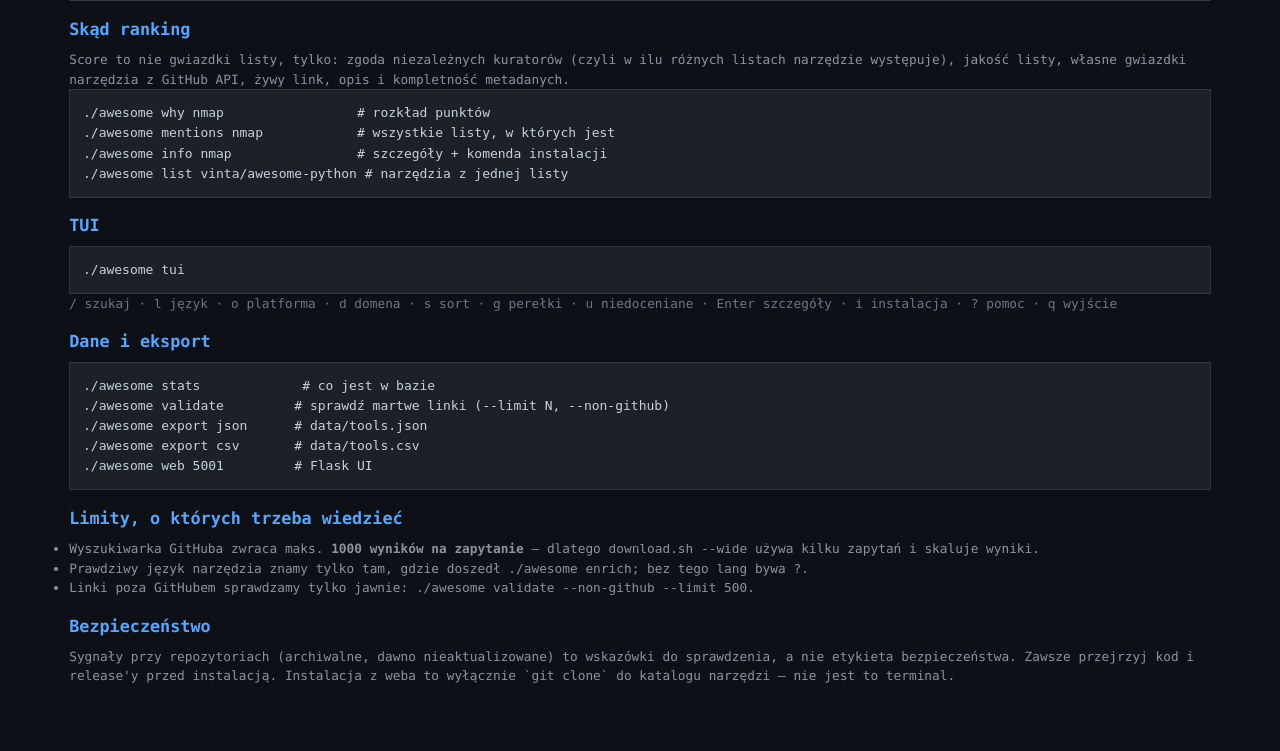
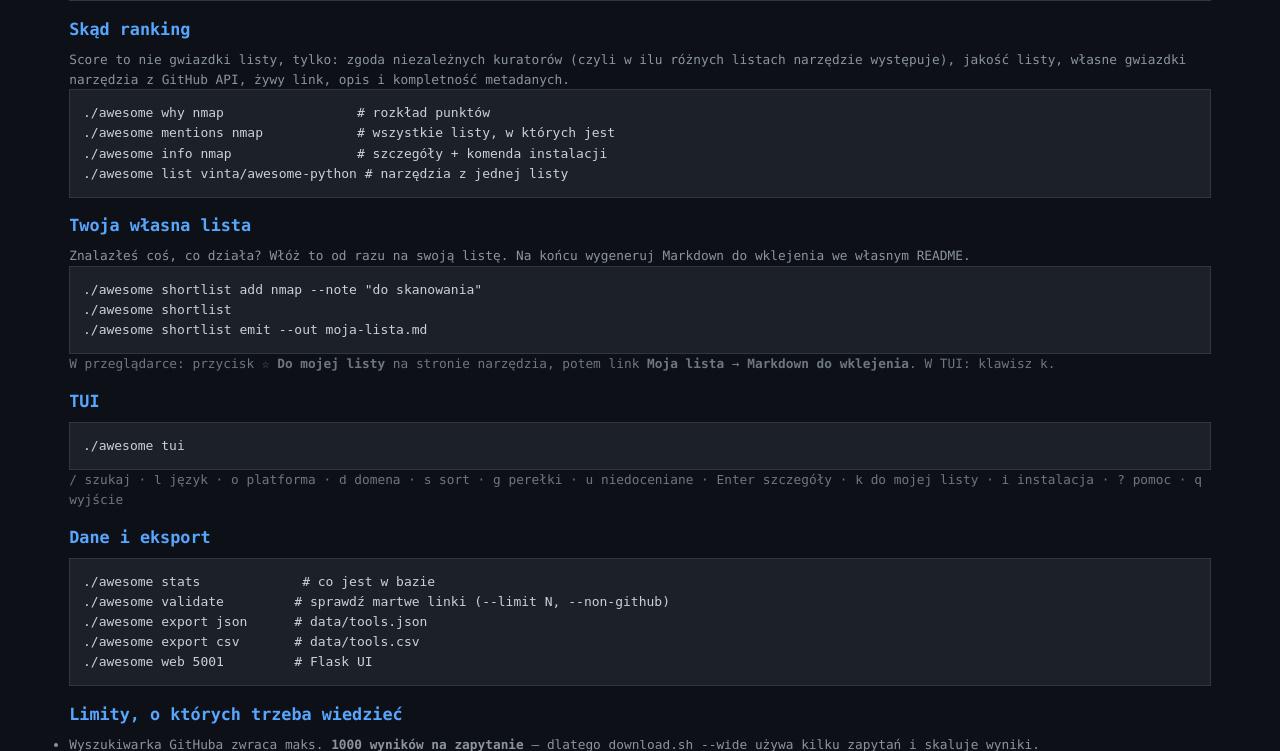
Before and after one commit to twojlogin/awesome-core, a Flask app: page /help in a window 1280 px wide. Shown: the part 722-1473 px from the top of the page. Run offline with Flask 3, Linux system fonts and the light colour scheme; parts of the project's set-up code (start-up, migrations or seed data) failed here and were passed over.

Commit message:
docs: własna lista w README i w pomocy web
Co: 3

```diff
--- a/web/templates/help.html
+++ b/web/templates/help.html
@@ -52,13 +52,24 @@ narzędzia z GitHub API, żywy link, opis i kompletność metadanych.</p>
 ./awesome list vinta/awesome-python # narzędzia z jednej listy
 </pre>
 
+<h2>Twoja własna lista</h2>
+<p class="muted small">Znalazłeś coś, co działa? Włóż to od razu na swoją listę.
+Na końcu wygeneruj Markdown do wklejenia we własnym README.</p>
+<pre style="background:var(--panel2);border:1px solid var(--border);padding:0.8rem;overflow-x:auto;">
+./awesome shortlist add nmap --note "do skanowania"
+./awesome shortlist
+./awesome shortlist emit --out moja-lista.md
+</pre>
+<p class="small dim">W przeglądarce: przycisk <b>☆ Do mojej listy</b> na stronie narzędzia,
+potem link <b>Moja lista</b> → <b>Markdown do wklejenia</b>. W TUI: klawisz <code>k</code>.</p>
+
 <h2>TUI</h2>
 <pre style="background:var(--panel2);border:1px solid var(--border);padding:0.8rem;overflow-x:auto;">
 ./awesome tui
 </pre>
 <p class="small dim"><code>/</code> szukaj · <code>l</code> język · <code>o</code> platforma ·
 <code>d</code> domena · <code>s</code> sort · <code>g</code> perełki · <code>u</code> niedoceniane ·
-<code>Enter</code> szczegóły · <code>i</code> instalacja · <code>?</code> pomoc · <code>q</code> wyjście</p>
+<code>Enter</code> szczegóły · <code>k</code> do mojej listy · <code>i</code> instalacja · <code>?</code> pomoc · <code>q</code> wyjście</p>
 
 <h2>Dane i eksport</h2>
 <pre style="background:var(--panel2);border:1px solid var(--border);padding:0.8rem;overflow-x:auto;">
```
Also changed, not shown: README.md.
